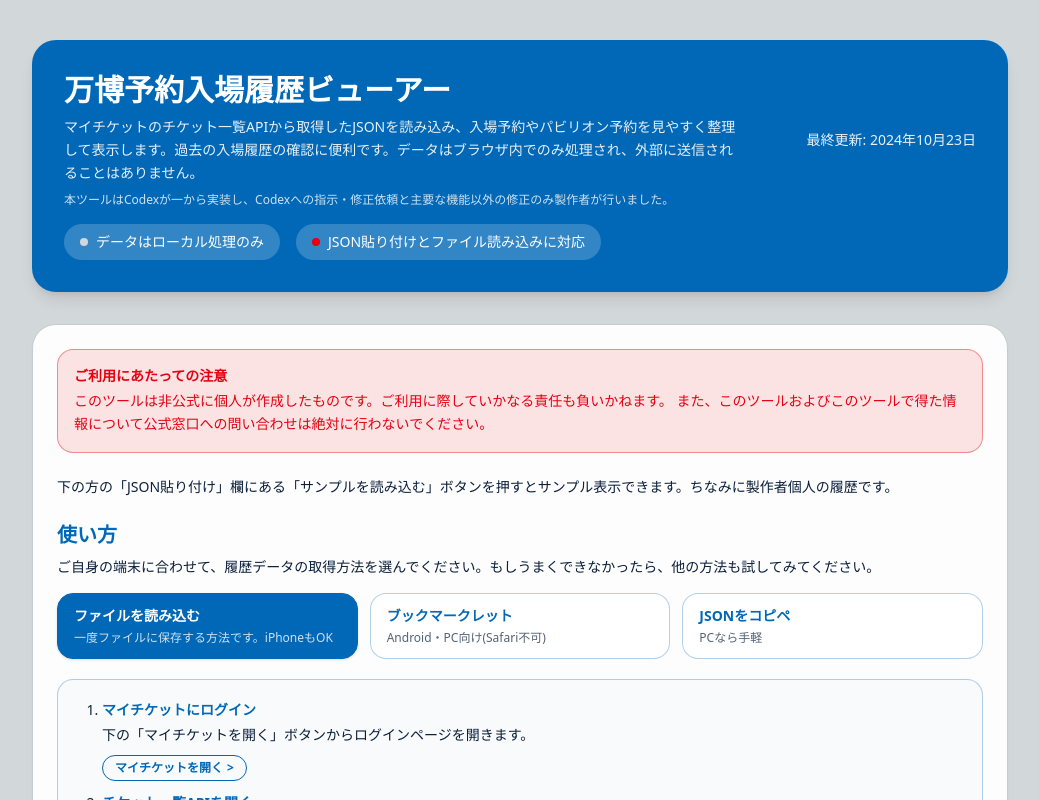
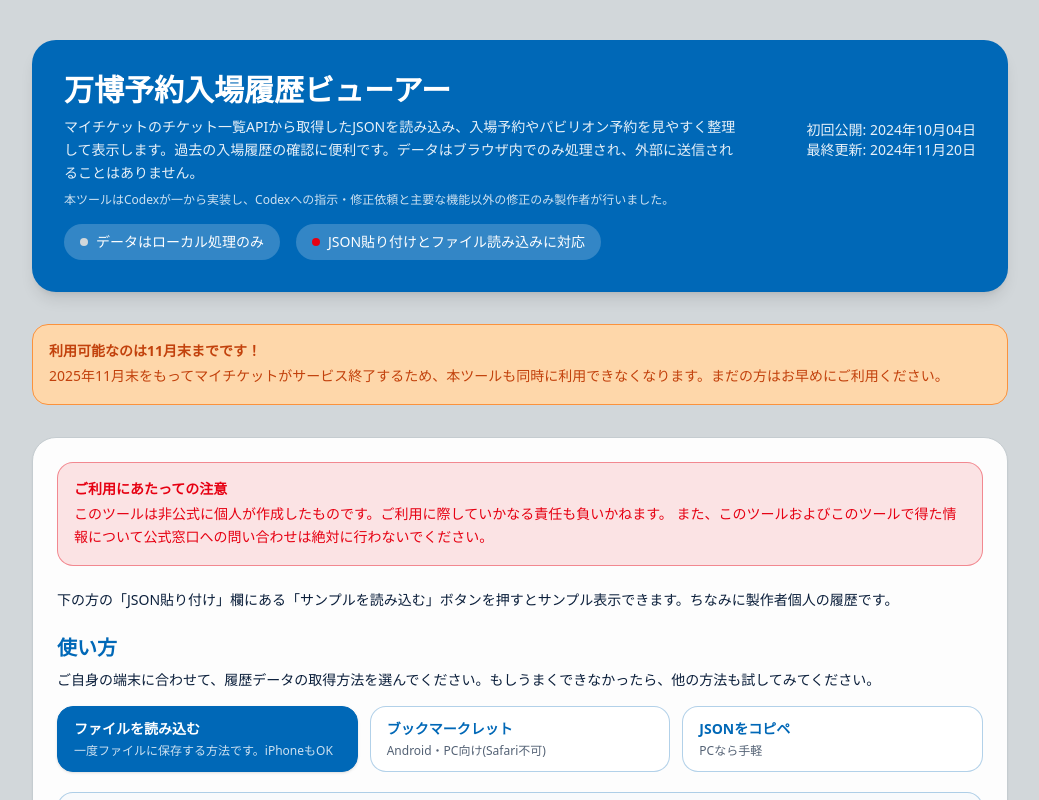
Before and after one commit to nakayuki805/expo-history-viewer, a React (Vite) app: page / in a window 1280 px wide. Shown: the top 800 px of the page, without its empty margins (120-1159 px from the left). Built offline with nearby package versions, Linux system fonts and the light colour scheme.

Commit message:
チケット印刷コメントアウト、サービス終了警告追加、読み込みでスクロール

```diff
--- a/src/App.tsx
+++ b/src/App.tsx
@@ -646,7 +646,7 @@ function TicketSchedules({ title, schedules, type, ticketId }: TicketSchedulesPr
                   </dd>
                 </div>
               )}
-              {qrCodeUrl && (
+              {/* {qrCodeUrl && (
                 <div>
                   <dt className="font-medium text-[#0068B7]">QRコード印刷</dt>
                   <dd>
@@ -660,7 +660,7 @@ function TicketSchedules({ title, schedules, type, ticketId }: TicketSchedulesPr
                     </a>
                   </dd>
                 </div>
-              )}
+              )} */}
             </dl>
           </div>
         );
@@ -1894,6 +1894,8 @@ export default function App() {
   const bookmarkletCopyTimeoutRef = useRef<number | null>(null);
   const [isBookmarkletCopied, setIsBookmarkletCopied] = useState(false);
 
+  const dataSectionRef = useRef<HTMLDivElement | null>(null);
+
   useEffect(() => {
     if (!data) {
       setIncludedTicketMap({});
@@ -2017,6 +2019,11 @@ export default function App() {
       }
       setData((previous) => mergeTicketPayloads(previous, parsed));
       setError('');
+      setTimeout(() => {
+        if (dataSectionRef.current) {
+          dataSectionRef.current.scrollIntoView({ behavior: 'smooth' });
+        }
+      }, 0);
     } catch (parsingError) {
       setError(parsingError instanceof Error ? parsingError.message : '未知のエラーが発生しました。');
     }
@@ -2208,7 +2215,8 @@ export default function App() {
               </p>
             </div>
             <div className="text-right text-sm text-white/90">
-              <p>最終更新: 2024年10月23日</p>
+              <p>初回公開: 2024年10月04日</p>
+              <p>最終更新: 2024年11月20日</p>
               {/* <p>バージョン 0.1.0</p> */}
             </div>
           </div>
@@ -2223,7 +2231,12 @@ export default function App() {
             </div>
           </div>
         </header>
-
+        <div className="rounded-2xl border border-orange-400 bg-orange-200 px-4 py-4 text-sm text-orange-700">
+          <p className="font-semibold">利用可能なのは11月末までです！</p>
+          <p className="mt-1 leading-relaxed">
+            2025年11月末をもってマイチケットがサービス終了するため、本ツールも同時に利用できなくなります。まだの方はお早めにご利用ください。
+          </p>
+        </div>
         <section className="space-y-6 rounded-3xl border border-[#C5CCD0] bg-white/95 p-6 shadow-sm">
           <div className="rounded-2xl border border-[#E60012]/40 bg-[#E60012]/10 px-4 py-4 text-sm text-[#E60012]">
             <p className="font-semibold">ご利用にあたっての注意</p>
@@ -2442,7 +2455,7 @@ export default function App() {
       </section>
 
         {data && (
-          <section className="space-y-6">
+          <section className="space-y-6" ref={dataSectionRef}>
             <div className="grid gap-4 sm:grid-cols-3">
               <div className="rounded-3xl border border-[#0068B7]/15 bg-white p-5 text-center shadow-sm">
                 <p className="text-sm font-medium text-[#0068B7]">チケット数</p>
```
